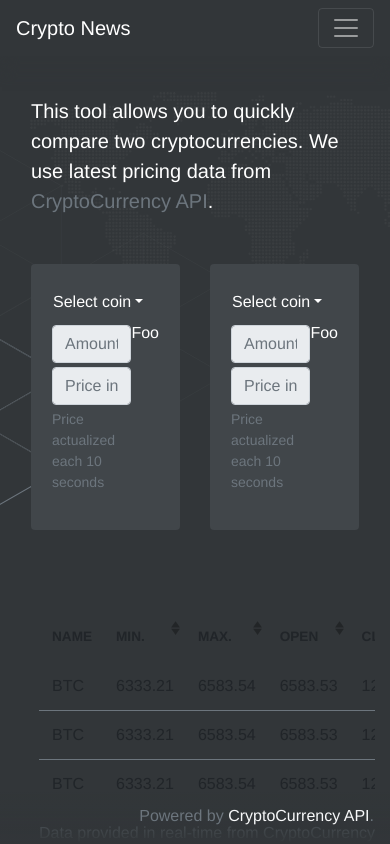
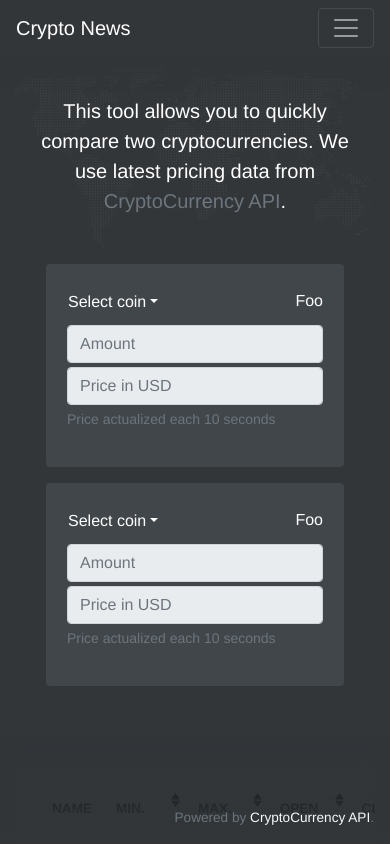
Before and after one commit to Bartozzz/crypto-news, a Vue app: page / in a window 390 px wide. Built offline with nearby package versions, Linux system fonts and the light colour scheme.

Commit message:
Update overall appearance

```diff
--- a/src/App.vue
+++ b/src/App.vue
@@ -52,6 +52,12 @@ export default {
   overflow-y: auto;
 }
 
+@media screen and (max-width: 600px) {
+  .app-content {
+    background-image: none;
+  }
+}
+
 .border-transparent {
   border-color: transparent;
 }
--- a/src/components/Converter/Converter.vue
+++ b/src/components/Converter/Converter.vue
@@ -1,6 +1,6 @@
 <template>
   <b-row>
-    <b-col>
+    <b-col class="mb-3" xs="12" sm="6">
       <b-card bg-variant="card" border-variant="transparent">
         <div class="mt-1">
           <b-dropdown text="Select coin" variant="transparent">
@@ -17,7 +17,7 @@
       </b-card>
     </b-col>
 
-    <b-col>
+    <b-col class="mb-3" xs="12" sm="6">
       <b-card bg-variant="card" border-variant="transparent">
         <div class="mt-1">
           <b-dropdown text="Select coin" variant="transparent">
--- a/src/components/Footer.vue
+++ b/src/components/Footer.vue
@@ -13,5 +13,6 @@ export default {
 <style scoped>
 .footer {
   background-image: linear-gradient(transparent 5%, #323639 100%);
+  font-size: 0.85em;
 }
 </style>
--- a/src/components/Header.vue
+++ b/src/components/Header.vue
@@ -8,7 +8,7 @@
         <b-navbar-nav class="ml-auto">
           <b-nav-item to="/home">Home</b-nav-item>
           <b-nav-item to="/news">News</b-nav-item>
-          <b-nav-item class="ml-3 py-0 btn btn-outline-secondary" href="https://github.com/Bartozzz/crypto-news">Source</b-nav-item>
+          <b-nav-item class="mx-3 py-0 btn btn-outline-secondary" href="https://github.com/Bartozzz/crypto-news">Source</b-nav-item>
         </b-navbar-nav>
       </b-collapse>
     </b-container>
@@ -26,4 +26,10 @@ export default {
   box-shadow: 0 15px 15px -2px #323639;
   z-index: 1;
 }
+
+@media screen and (max-width: 600px) {
+  .navbar-nav {
+    text-align: center;
+  }
+}
 </style>
--- a/src/components/Trends/Trends.vue
+++ b/src/components/Trends/Trends.vue
@@ -74,6 +74,11 @@ export default {
 </script>
 
 <style>
+.trend {
+  background-color: #323639;
+  box-shadow: 0 0 15px 10px #323639;
+}
+
 .trend .border,
 .trend-thead-tr th {
   border-color: transparent !important;
--- a/src/components/screens/Home.vue
+++ b/src/components/screens/Home.vue
@@ -12,7 +12,7 @@
         </p>
       </template>
 
-      <Converter class="mt-5" />
+      <Converter class="converter mt-5" />
     </b-jumbotron>
 
     <Trends class="mb-5 px-4" />
@@ -56,4 +56,24 @@ export default {
 .jumbotron-lead {
   max-width: 600px;
 }
+
+@media screen and (max-width: 820px) {
+  .jumbotron .display-3,
+  .jumbotron .lead {
+    text-align: center;
+  }
+
+  .converter {
+    margin: 0 auto;
+  }
+}
+
+@media screen and (max-width: 400px) {
+  .jumbotron::before {
+    left: 0;
+
+    width: 100%;
+    height: 200px;
+  }
+}
 </style>
--- a/src/components/screens/News.vue
+++ b/src/components/screens/News.vue
@@ -13,7 +13,7 @@
       </template>
     </b-jumbotron>
 
-    <Articles />
+    <Articles class="mb-5" />
   </b-container>
 </template>
 
@@ -52,4 +52,20 @@ export default {
 .jumbotron-lead {
   max-width: 600px;
 }
+
+@media screen and (max-width: 820px) {
+  .jumbotron .display-3,
+  .jumbotron .lead {
+    text-align: center;
+  }
+}
+
+@media screen and (max-width: 400px) {
+  .jumbotron::before {
+    left: 0;
+
+    width: 100%;
+    height: 200px;
+  }
+}
 </style>
```
